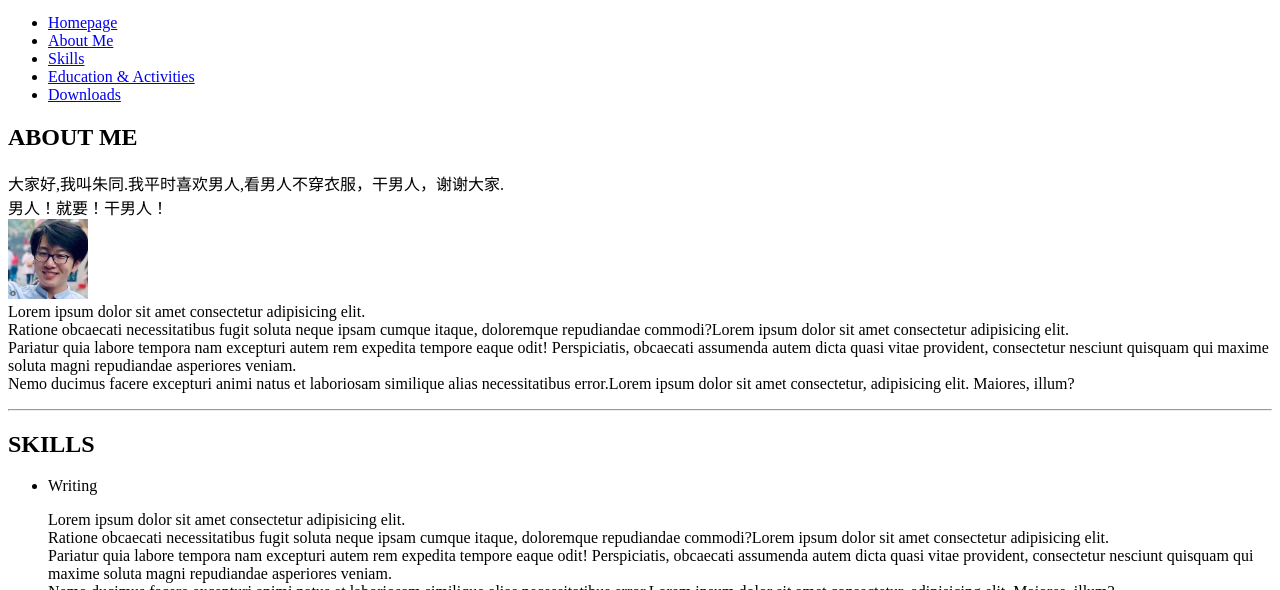
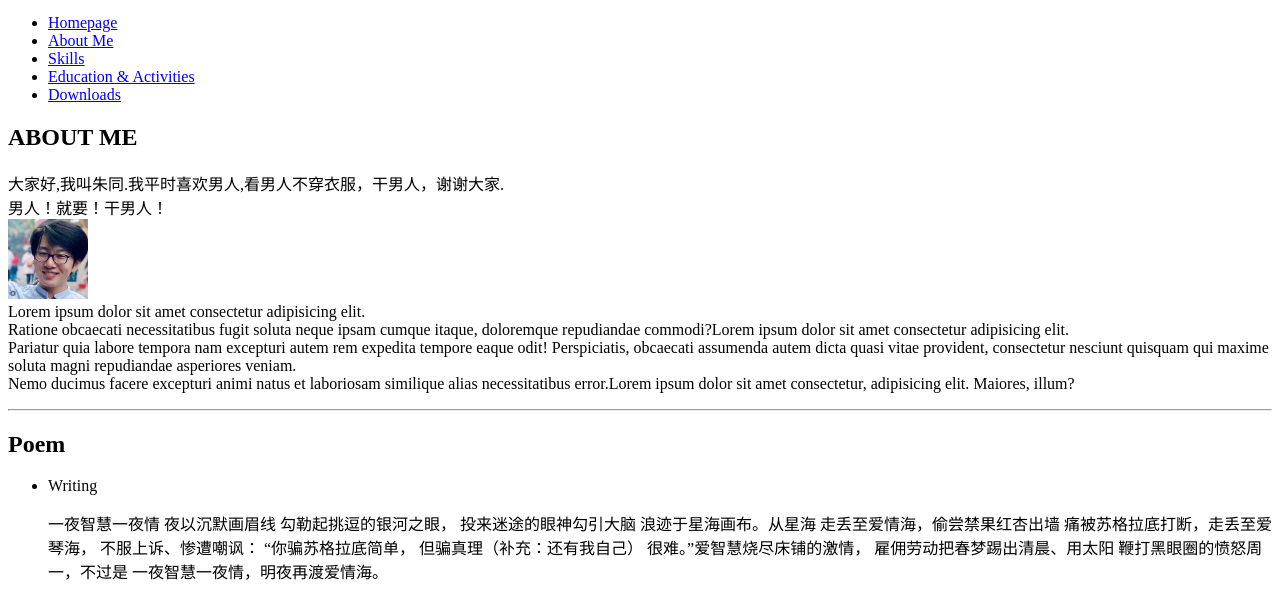
Before and after one commit to Jade0120/ROBERT, a plain HTML site: page personalpage_html/index.html in a window 1280 px wide. Shown: the part 210-800 px from the top of the page. Drawn offline with Linux system fonts and the light colour scheme.

Commit message:
Update index.html

```diff
--- a/personalpage_html/index.html
+++ b/personalpage_html/index.html
@@ -17,7 +17,7 @@
             <ul>
                 <li><a href="../"><span>Homepage</span></a></li>
                 <li><a href="#about-me-section"><span>About Me</span></a></li>
-                <li><a href="#skills-section"><span>Skills</span></a></li>
+                <li><a href="#poem-section"><span>Skills</span></a></li>
                 <li><a href="#education-and-activities-section"><span>Education &amp; Activities</span></a></li>
                 <li><a href="#downloads-section"><span>Downloads</span></a></li>
             </ul>
@@ -32,13 +32,27 @@
             </p>
         </section>
         <hr>
-        <section id="skills-section">
-            <h2>SKILLS</h2>
+        <section id="poem-section">
+            <h2>Poem</h2>
             <p>
                 <ul>
                     <li>Writing</li>
                     <p>
-                        Lorem ipsum dolor sit amet consectetur adipisicing elit.<br> Ratione obcaecati necessitatibus fugit soluta neque ipsam cumque itaque, doloremque repudiandae commodi?Lorem ipsum dolor sit amet consectetur adipisicing elit.<br> Pariatur quia labore tempora nam excepturi autem rem expedita tempore eaque odit! Perspiciatis, obcaecati assumenda autem dicta quasi vitae provident, consectetur nesciunt quisquam qui maxime soluta magni repudiandae asperiores veniam. <br>Nemo ducimus facere excepturi animi natus et laboriosam similique alias necessitatibus error.Lorem ipsum dolor sit amet consectetur, adipisicing elit. Maiores, illum?<br>
+                        一夜智慧一夜情
+                        夜以沉默画眉线
+                        勾勒起挑逗的银河之眼，
+                        投来迷途的眼神勾引大脑
+                        浪迹于星海画布。从星海
+                        走丢至爱情海，偷尝禁果红杏出墙
+                        痛被苏格拉底打断，走丢至爱琴海，
+                        不服上诉、惨遭嘲讽：
+                        “你骗苏格拉底简单，
+                        但骗真理（补充：还有我自己）
+                        很难。”爱智慧烧尽床铺的激情，
+                        雇佣劳动把春梦踢出清晨、用太阳
+                        鞭打黑眼圈的愤怒周一，不过是
+                        一夜智慧一夜情，明夜再渡爱情海。
+
                     </p>
                     <li>Singing</li><br>
                     Lorem ipsum dolor sit amet consectetur adipisicing elit.<br> Ratione obcaecati necessitatibus fugit soluta neque ipsam cumque itaque, doloremque repudiandae commodi?Lorem ipsum dolor sit amet consectetur adipisicing elit.<br> Pariatur quia labore tempora nam excepturi autem rem expedita tempore eaque odit! Perspiciatis, obcaecati assumenda autem dicta quasi vitae provident, consectetur nesciunt quisquam qui maxime soluta magni repudiandae asperiores veniam. <br>Nemo ducimus facere excepturi animi natus et laboriosam similique alias necessitatibus error.Lorem ipsum dolor sit amet consectetur, adipisicing elit. Maiores, illum?<br>
```
